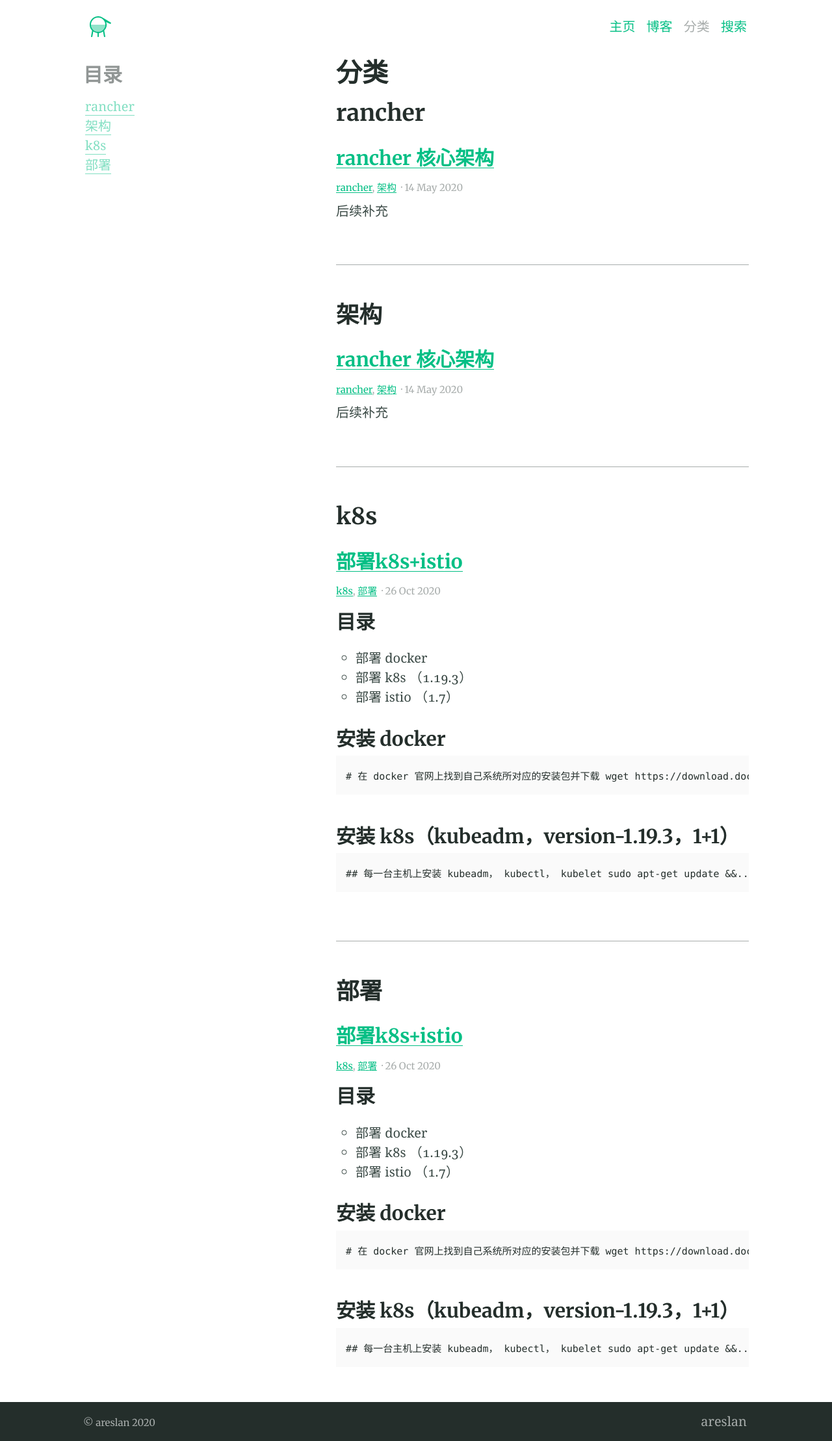
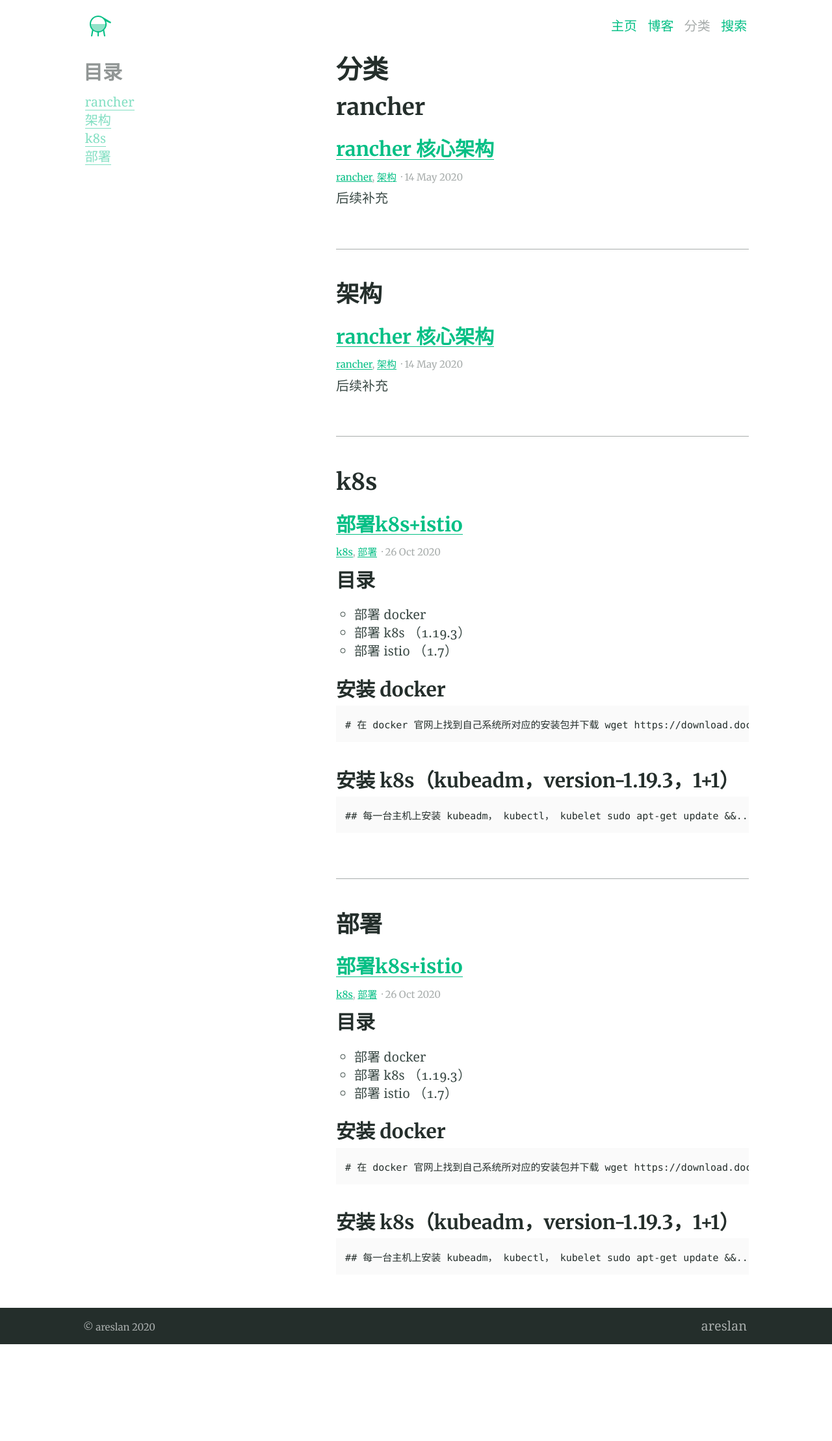
Before and after one commit to areslan1122/areslan1122.github.io, a Jekyll site: the page built from categories.md, in a window 1280 px wide. Shown: the whole page at 65% size. Built offline with Jekyll 4.4.1, drawn with Linux system fonts in a browser that asks for light colours; after the commit the page ends 2069 px from its top, so only the background shows below that.

Commit message:
update sizre

```diff
--- a/_sass/_normalize.scss
+++ b/_sass/_normalize.scss
@@ -168,7 +168,7 @@ mark {
  */
 
 small {
-  font-size: 60%;
+  font-size: 70%;
 }
 
 /**
--- a/_sass/sassline-base/_variables.scss
+++ b/_sass/sassline-base/_variables.scss
@@ -7,20 +7,20 @@
 // Change names if you prefer, it wont break the mixin as long as they are strings not just numbers.
 $breakpoints: (
   break-0: 0,     // 0px       Mobile first
-  break-1: 640,   // 640px   ~ Small tablet up
-  break-2: 800,   // 800px   ~ Large tablet up
-  break-3: 1024,  // 1024px  ~ Desktop up
-  break-4: 1600   // 1600px  ~ Large desktop up
+  break-1: 740,   // 640px   ~ Small tablet up
+  break-2: 900,   // 800px   ~ Large tablet up
+  break-3: 1124,  // 1024px  ~ Desktop up
+  break-4: 1700   // 1600px  ~ Large desktop up
 ) !default;
 
 // Root font-sizes for each breakpoint. Set to half desired line-height of body text.
 // ! Make sure to have as many sizes as breakpoints above.
 $rootsizes: (
-  rootsize-0: 19,   // 24px line-height body text
-  rootsize-1: 11,   // 28px line-height body text
-  rootsize-2: 13,   // 30px line-height body text
-  rootsize-3: 15,   // 34px line-height body text
-  rootsize-4: 17    // 38px line-height body text
+  rootsize-0: 18,   // 24px line-height body text
+  rootsize-1: 10,   // 28px line-height body text
+  rootsize-2: 12,   // 30px line-height body text
+  rootsize-3: 14,   // 34px line-height body text
+  rootsize-4: 16    // 38px line-height body text
 ) !default;
 
 // Set the optimum line-length for your text (based on typeface).
@@ -28,21 +28,21 @@ $rootsizes: (
 // ! Make sure to have as many widths as breakpoints above.
 // Note: this was 'maxwidths' in previous versions.
 $measures: (
-  measure-0: 500,  // 500px wide
-  measure-1: 550,  // 550px wide
-  measure-2: 600,  // 600px wide
-  measure-3: 680,  // 680px wide
-  measure-4: 750   // 750px wide
+  measure-0: 700,  // 500px wide
+  measure-1: 750,  // 550px wide
+  measure-2: 800,  // 600px wide
+  measure-3: 880,  // 680px wide
+  measure-4: 950   // 750px wide
 ) !default;
 
 // Set the max-widths for containers (based on design).
 // ! Make sure to have as many widths as breakpoints above.
 $maxwidths: (
-  width-0: 500,  // 500px wide
-  width-1: 600,  // 600px wide
-  width-2: 800,  // 800px wide
-  width-3: 1100, // 110px wide
-  width-4: 1300  // 1300px wide
+  width-0: 600,  // 500px wide
+  width-1: 700,  // 600px wide
+  width-2: 850,  // 800px wide
+  width-3: 1200, // 110px wide
+  width-4: 1400  // 1300px wide
 ) !default;
 
 // Gutter widths
```
